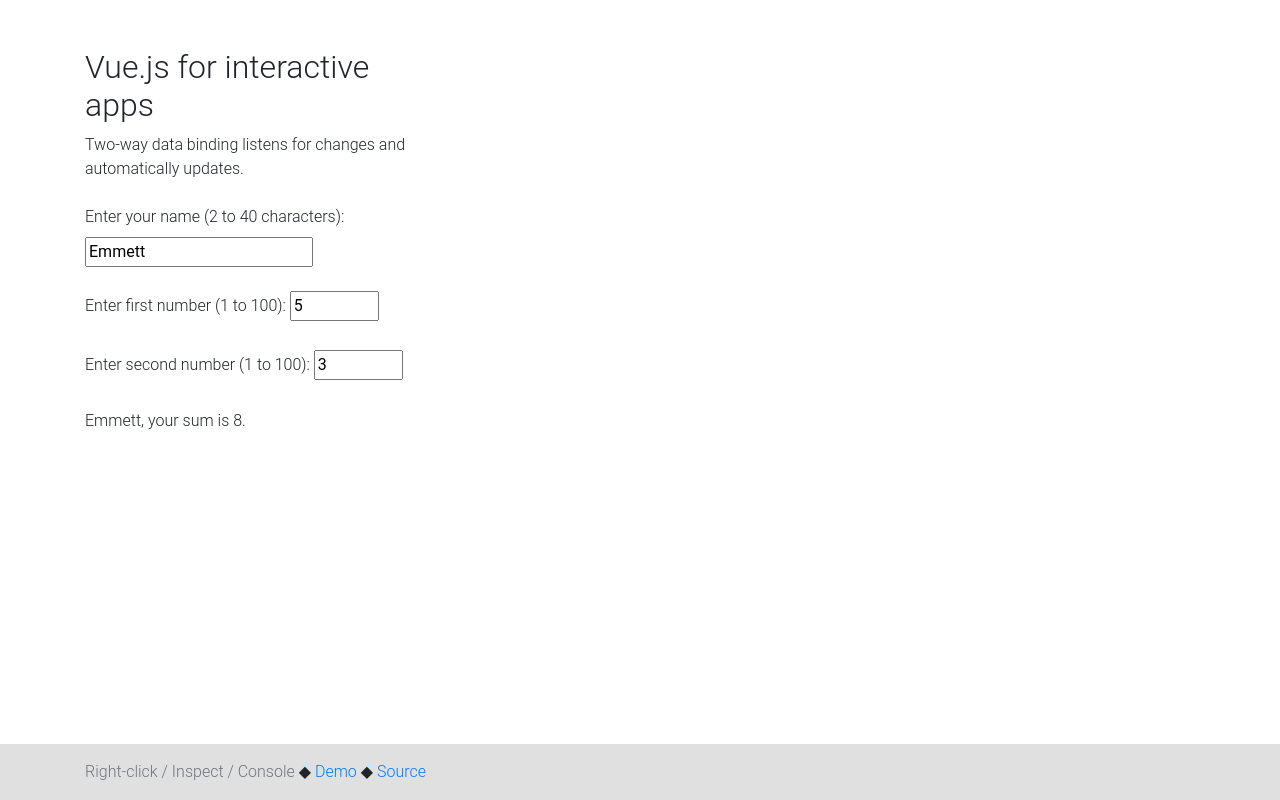
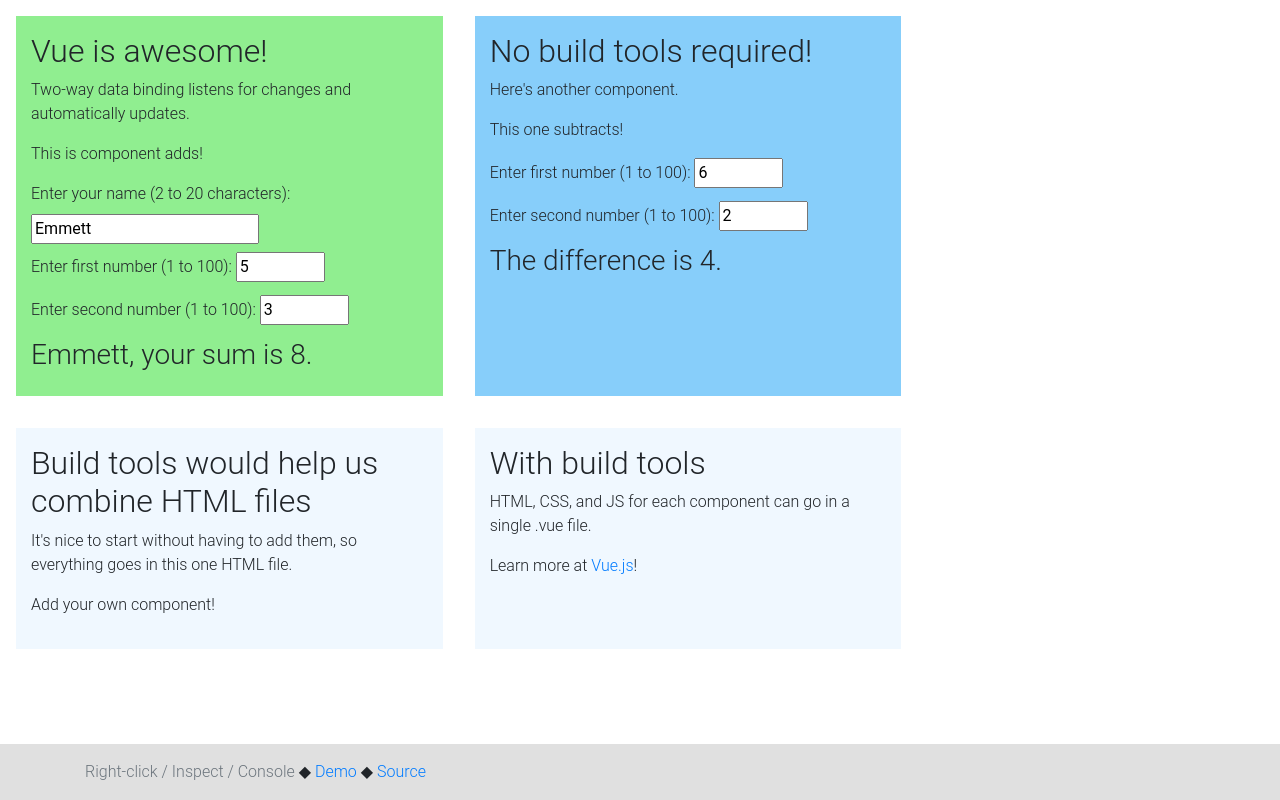
Before and after one commit to yugimamidi/js-gui-vue, a plain HTML site: page index.html in a window 1280 px wide. Drawn offline with nearby package versions, Linux system fonts and the light colour scheme.

Commit message:
Multiple components, still no build tools required

```diff
--- /dev/null
+++ b/components/adder/adder.css
@@ -0,0 +1,3 @@
+#adder {
+  background-color: lightgreen;
+}
--- /dev/null
+++ b/components/adder/adder.js
@@ -0,0 +1,17 @@
+const add = (x, y) => { return x + y }
+
+const adder = new Vue({
+  el: '#adder',
+  data: {
+    guest: 'Emmett',
+    firstNumber: 5,
+    secondNumber: 3
+  },
+  computed: {
+    result: function () {
+      const i = parseInt(this.firstNumber)
+      const j = parseInt(this.secondNumber)
+      return `${this.guest}, your sum is ${add(i, j)}.`
+    }
+  }
+})
--- /dev/null
+++ b/components/subtracter/subtracter.css
@@ -0,0 +1,3 @@
+#subtracter {
+  background-color: lightskyblue
+}
--- /dev/null
+++ b/components/subtracter/subtracter.js
@@ -0,0 +1,16 @@
+const subtract = (x, y) => { return x - y }
+
+const subtracter = new Vue({
+  el: '#subtracter',
+  data: {
+    first: 6,
+    second: 2
+  },
+  computed: {
+    difference: function () {
+      const i = parseInt(this.first)
+      const j = parseInt(this.second)
+      return `The difference is ${subtract(i, j)}.`
+    }
+  }
+})
--- /dev/null
+++ b/index.css
@@ -0,0 +1,10 @@
+body,
+.sticky-footer-wrapper {
+  min-height: 100vh;
+}
+
+article {
+  background-color: aliceblue;
+  padding: 1em;
+  margin: 1em;
+}
--- a/index.html
+++ b/index.html
@@ -2,13 +2,14 @@
 <html lang="en">
 
 <head>
+
   <meta charset="utf-8">
   <meta name="viewport" content="width=device-width, initial-scale=1">
 
   <title>Vue.js App</title>
 
-  <meta name="description" content="Client-side app illustrating two-way data binding with Vue.js">
-  <meta name="author" content="Denise Case">
+  <meta name="description"
+    content="Client-side app showing two-way data binding with Vue.js - no build tools required.">
 
   <!-- get current Bootstrap Material Design styles from https://mdbootstrap.com/md-bootstrap-cdn/ -->
 
@@ -17,58 +18,85 @@
   <!-- Bootstrap core CSS -->
   <link href="https://cdnjs.cloudflare.com/ajax/libs/twitter-bootstrap/4.3.1/css/bootstrap.min.css" rel="stylesheet">
   <!-- Material Design Bootstrap -->
-  <link href="https://cdnjs.cloudflare.com/ajax/libs/mdbootstrap/4.8.7/css/mdb.min.css" rel="stylesheet">
+  <link href="https://cdnjs.cloudflare.com/ajax/libs/mdbootstrap/4.8.10/css/mdb.min.css" rel="stylesheet">
 
-  <!-- required for sticky footer -->
-  <style>
-    body,
-    .sticky-footer-wrapper {
-      min-height: 100vh;
-    }
-  </style>
+  <!-- A bit of CSS required for sticky footer -->
+  <link href="index.css" rel="stylesheet">
+
+  <!-- Vue component styles -->
+  <link href="components/adder/adder.css" rel="stylesheet">
+  <link href="components/subtracter/subtracter.css" rel="stylesheet">
 
 </head>
 
 <body class="d-flex flex-column sticky-footer-wrapper">
-  <main class="container mt-5 flex-fill" id="vue-app">
+  <main class="container-fluid  flex-fill">
 
-    <!--Container has rows - first row -->
     <div class="row">
 
-      <!--Rows have columns - column 1 -->
-      <div class="col-md-4 mb-4">
+      <article id="adder" class="col-md-4 ">
+        <h2>Vue is awesome!</h2>
+        <p>Two-way data binding listens for changes and automatically updates.</p>
+        <p>This is component adds!</p>
 
-        <h2>Vue.js for interactive apps</h2>
-        <p>Two-way data binding listens for changes and automatically updates.</p>
-
-        <fieldset class="mt-4">
-          <label for="guest">Enter your name (2 to 40 characters):</label>
-          <input v-model="guest" id="guest" type="text" minlength="2" maxlength="40">
+        <fieldset class="mt-2">
+          <label for="guest">Enter your name (2 to 20 characters):</label>
+          <input v-model="guest" id="guest" type="text" minlength="2" maxlength="20">
         </fieldset>
 
-        <fieldset class="mt-4">
+        <fieldset class="mt-2">
           <label for="firstNumber">Enter first number (1 to 100):</label>
           <input v-model="firstNumber" id="firstNumber" type="number" min="1" max="100">
           <span id="firstWarning" class="text-danger"></span>
         </fieldset>
 
-        <fieldset class="mt-4">
+        <fieldset class="mt-2">
           <label for="secondNumber">Enter second number (1 to 100):</label>
           <input v-model="secondNumber" id="secondNumber" type="number" min="1" max="100">
           <span id="secondWarning" class="text-danger"></span>
         </fieldset>
 
-        <p class="mt-4">{{result}}</p>
+        <h3 class="mt-2">{{result}}</h3>
+      </article>
 
-      </div>
-      <!--end column 1-->
+      <article id="subtracter" class="col-md-4 ">
+        <h2>No build tools required!</h2>
+        <p>Here's another component.</p>
+        <p>This one subtracts!</p>
+
+        <fieldset class="mt-2">
+          <label for="first">Enter first number (1 to 100):</label>
+          <input v-model="first" id="first" type="number" min="1" max="100">
+          <span id="firstWarning" class="text-danger"></span>
+        </fieldset>
+
+        <fieldset class="mt-2">
+          <label for="second">Enter second number (1 to 100):</label>
+          <input v-model="second" id="second" type="number" min="1" max="100">
+          <span id="secondWarning" class="text-danger"></span>
+        </fieldset>
+
+        <h3 class="mt-2">{{difference}}</h3>
+      </article>
+
+      <article class="col-md-4 ">
+        <h2>Build tools would help us combine HTML files</h2>
+        <p>It's nice to start without having to add them, so everything goes in this one HTML file. </p>
+        <p>Add your own component! </p>
+      </article>
+
+      <article class="col-md-4 ">
+        <h2>With build tools</h2>
+        <p>HTML, CSS, and JS for each component can go in a single .vue file. </p>
+        <p>Learn more at <a href="https://vuejs.org/">Vue.js</a>! </p>
+      </article>
 
     </div>
-    <!-- end row 1 -->
 
   </main>
 
   <!-- sticky footer with padding on y-axis (top and bottom) -->
+
   <footer class="footer mt-auto py-3 bg-light">
     <div class="container">
       <span class="text-muted">Right-click / Inspect / Console</span>
@@ -79,40 +107,27 @@
     </div>
   </footer>
 
-  <!-- Vue.js must be added before our custom code -->
-  <script src="https://cdn.jsdelivr.net/npm/vue@2.6.6/dist/vue.js"></script>
 
-  <script>
 
-    console.log('Declare testable functions.....................')
+  <!-- get current Bootstrap Material Design styles from https://mdbootstrap.com/md-bootstrap-cdn/ -->
 
-    const add = (x, y) => { return x + y }
+  <!-- JQuery -->
+  <script src="https://cdnjs.cloudflare.com/ajax/libs/jquery/3.4.1/jquery.min.js"></script>
+  <!-- Bootstrap tooltips -->
+  <script src="https://cdnjs.cloudflare.com/ajax/libs/popper.js/1.14.4/umd/popper.min.js"></script>
+  <!-- Bootstrap core JavaScript -->
+  <script src="https://cdnjs.cloudflare.com/ajax/libs/twitter-bootstrap/4.3.1/js/bootstrap.min.js"></script>
+  <!-- MDB core JavaScript -->
+  <script src="https://cdnjs.cloudflare.com/ajax/libs/mdbootstrap/4.8.10/js/mdb.min.js"></script>
 
-    console.log('Specify Vue components .......................')
+  <!-- Vue.js must be added before our custom code from https://cdnjs.com/libraries/vue -->
 
-    new Vue({
-      el: '#vue-app',
-      data: {
-        guest: 'Emmett',
-        firstNumber: 5,
-        secondNumber: 3
-      },
-      computed: {
-        result: function() {
-          const i = parseInt(this.firstNumber)
-          const j = parseInt(this.secondNumber)
-          return this.guest + ', your sum is ' + add(i, j) + '.'
-        }
-      }
-    })
+  <script src="https://cdnjs.cloudflare.com/ajax/libs/vue/2.6.10/vue.js"></script>
 
-  </script>
+  <!-- Vue components -->
 
-  <script src="https://cdnjs.cloudflare.com/ajax/libs/jquery/3.4.1/jquery.min.js"></script>
-  <script src="https://cdnjs.cloudflare.com/ajax/libs/popper.js/1.14.4/umd/popper.min.js"></script>
-  <script src="https://cdnjs.cloudflare.com/ajax/libs/twitter-bootstrap/4.3.1/js/bootstrap.min.js"></script>
-  <script src="https://cdnjs.cloudflare.com/ajax/libs/mdbootstrap/4.8.7/js/mdb.min.js"></script>
-
+  <script src="components/adder/adder.js"></script>
+  <script src="components/subtracter/subtracter.js"></script>
 </body>
 
 </html>
```
Also changed, not shown: 1 other file.
